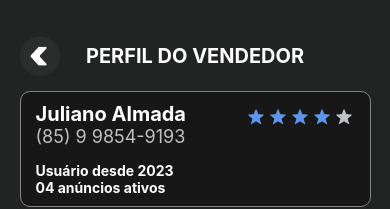
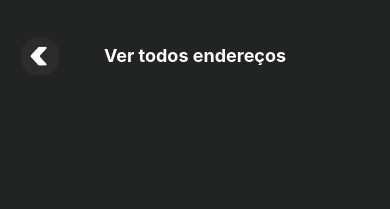
Before and after one commit to almadaj/onebitshop-frontend, a React Native app: screen /AllAddress in a window 390 px wide. Shown: the top 209 px of the page. Built offline with nearby package versions, Linux system fonts and the light colour scheme.

Commit message:
refatoração de abledFields e estrutura de AllAddress

```diff
--- a/src/components/UserProfile/Form/AbledFields/index.tsx
+++ b/src/components/UserProfile/Form/AbledFields/index.tsx
@@ -1,5 +1,5 @@
 import React, { useState } from "react";
-import { AddressText, Input } from "./styles";
+import { Input } from "./styles";
 import { InputContainer } from "../styles";
 import { Alert } from "react-native";
 import DefaultButton from "../../../common/DefaultButton";
@@ -45,13 +45,7 @@ const AbledFields = () => {
           secureTextEntry
         ></Input>
       </InputContainer>
-      <AddressText
-        onPress={() => {
-          Alert.alert("Gerente de endereço");
-        }}
-      >
-        Gerenciar Endereços
-      </AddressText>
+
       <DefaultButton
         buttonText={"Salvar Alterações"}
         buttonType={"primary"}
--- a/src/components/UserProfile/Form/AbledFields/styles.ts
+++ b/src/components/UserProfile/Form/AbledFields/styles.ts
@@ -6,10 +6,10 @@ export const Input = styled.TextInput`
   font-weight: bold;
 `;
 
-export const AddressText = styled.Text`
-  font-size: 16px;
-  font-weight: bold;
-  margin: 15px 0;
-  text-align: center;
-  color: ${({ theme }) => theme.colors.primaryText};
-`;
+// export const AddressText = styled.Text`
+//   font-size: 16px;
+//   font-weight: bold;
+//   margin: 15px 0;
+//   text-align: center;
+//   color: ${({ theme }) => theme.colors.primaryText};
+// `;
--- a/src/routes/index.tsx
+++ b/src/routes/index.tsx
@@ -8,6 +8,7 @@ import Register from "../screens/Register";
 import Search from "../screens/Search";
 import UserProfile from "../screens/UserProfile";
 import SellerProfile from "../screens/SellerProfile";
+import AllAddress from "../screens/AllAddress";
 
 export type PropsNavigationStack = {
   Home: undefined;
@@ -18,6 +19,7 @@ export type PropsNavigationStack = {
   };
   UserProfile: undefined;
   SellerProfile: undefined;
+  AllAddress: undefined;
 };
 
 const Stack = createNativeStackNavigator<PropsNavigationStack>();
@@ -31,12 +33,13 @@ const Routes = () => {
           headerShown: false,
         }}
       >
-        <Stack.Screen name="SellerProfile" component={SellerProfile} />
         <Stack.Screen name="Home" component={Home} />
         <Stack.Screen name="Search" component={Search} />
         <Stack.Screen name="Login" component={Login} />
         <Stack.Screen name="Register" component={Register} />
         <Stack.Screen name="UserProfile" component={UserProfile} />
+        <Stack.Screen name="SellerProfile" component={SellerProfile} />
+        <Stack.Screen name="AllAddress" component={AllAddress} />
       </Stack.Navigator>
     </NavigationContainer>
   );
--- /dev/null
+++ b/src/screens/AllAddress/index.tsx
@@ -0,0 +1,17 @@
+import React from "react";
+import { Container } from "./styles";
+import NavBar from "../../components/common/NavBar";
+import DefaultTitle from "../../components/common/DefaultTitle";
+
+const AllAddress = () => {
+  return (
+    <>
+      <Container>
+        <DefaultTitle title="Ver todos endereços" fontSize={18} />
+      </Container>
+      <NavBar />
+    </>
+  );
+};
+
+export default AllAddress;
--- /dev/null
+++ b/src/screens/AllAddress/styles.ts
@@ -0,0 +1,10 @@
+import styled from "styled-components/native";
+import Constants from "expo-constants";
+
+const statusBarHeight = Constants.statusBarHeight;
+
+export const Container = styled.View`
+  flex: 1;
+  background-color: ${({ theme }) => theme.colors.backgroundLight};
+  padding-top: ${statusBarHeight + 20}px;
+`;
--- a/src/screens/UserProfile/index.tsx
+++ b/src/screens/UserProfile/index.tsx
@@ -1,12 +1,22 @@
 import React from "react";
-import { Container, DeleteAcc, LogOutBtn, LogOutText } from "./styles";
+import {
+  AddressText,
+  Container,
+  DeleteAcc,
+  LogOutBtn,
+  LogOutText,
+} from "./styles";
 import NavBar from "../../components/common/NavBar";
 import DefaultTitle from "../../components/common/DefaultTitle";
 import ProfileInfo from "../../components/common/ProfileInfo";
 import Form from "../../components/UserProfile/Form";
 import UserAds from "../../components/UserProfile/UserAds";
 import { Alert } from "react-native";
+import { useNavigation } from "@react-navigation/native";
+import { PropsStack } from "../../routes";
+import { LogBox } from "react-native";
 
+LogBox.ignoreLogs([`to contain units`]);
 const Data = [
   {
     id: "1",
@@ -35,6 +45,7 @@ const Data = [
 ];
 
 const UserProfile = () => {
+  const navigation = useNavigation<PropsStack>();
   const handleDeleteAcc = () => {
     Alert.alert(
       "Você tem certeza?",
@@ -63,6 +74,13 @@ const UserProfile = () => {
         <DefaultTitle fontSize={20} title="MEU PERFIL" />
         <ProfileInfo />
         <Form />
+        <AddressText
+          onPress={() => {
+            navigation.navigate("AllAddress");
+          }}
+        >
+          Gerenciar Endereços
+        </AddressText>
         <UserAds products={Data} seller={false} />
         <LogOutBtn onPress={() => {}}>
           <LogOutText>Sair da conta</LogOutText>
--- a/src/screens/UserProfile/styles.ts
+++ b/src/screens/UserProfile/styles.ts
@@ -32,3 +32,11 @@ export const DeleteAcc = styled.Text`
   margin-top: 18px;
   color: ${({ theme }) => theme.colors.denounceButton};
 `;
+
+export const AddressText = styled.Text`
+  font-size: 18px;
+  font-weight: bold;
+  text-align: center;
+  margin-bottom: 15px;
+  color: ${({ theme }) => theme.colors.primaryText};
+`;
```
